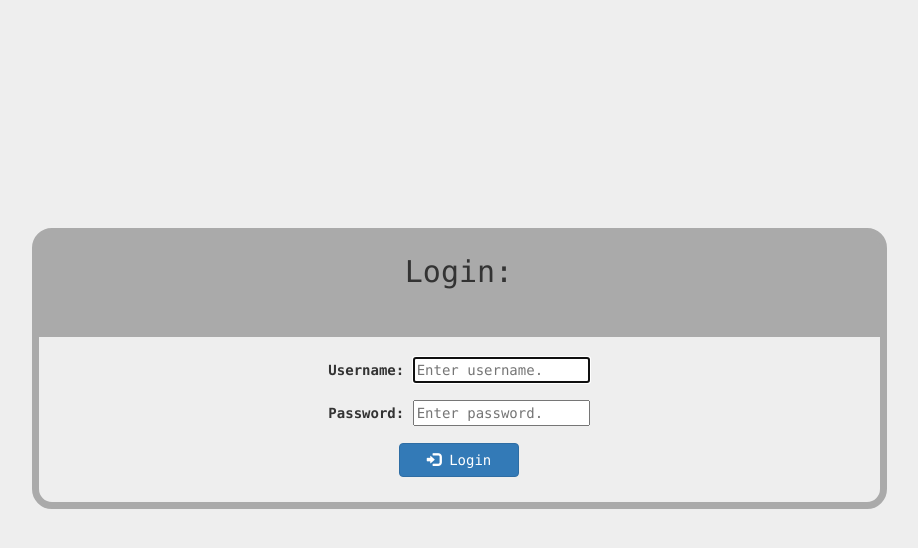
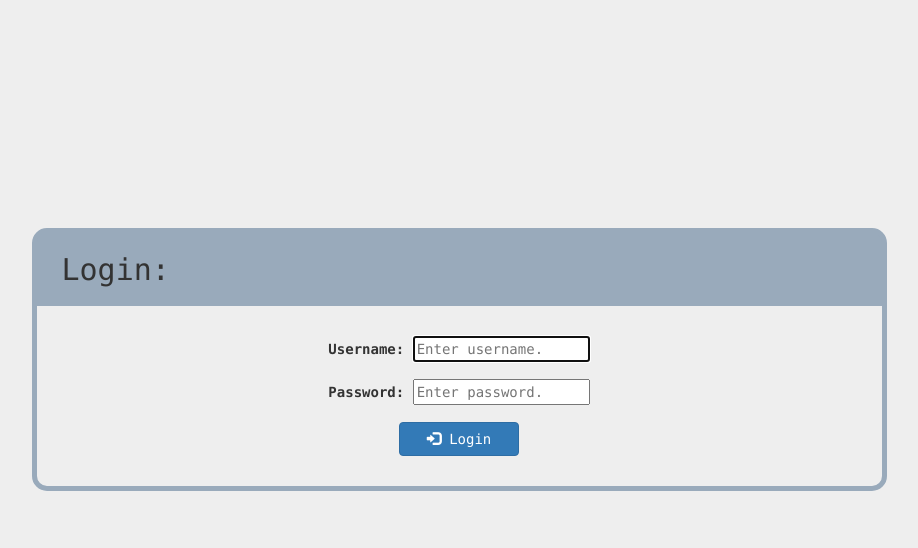
Before and after one commit to mcoyle74/codeup.dev, a PHP site: page /login.php in a window 1280 px wide. Shown: the top 548 px of the page, without its empty margins (181-1099 px from the left). Run offline with PHP 8.4, Linux system fonts and the light colour scheme; some libraries are stand-ins or nearby versions.

Commit message:
Finished styling login page and fixed failed login message so that the div is hidden until the message is output.

```diff
--- a/public/css/site.css
+++ b/public/css/site.css
@@ -4,23 +4,23 @@ body {
 }
 
 #form-head, #form-body {
-	padding: 0 25px 25px 25px;
 	margin: 0 auto;
 	width: 75%;
-	text-align: center;
 }
 
 #form-head {
 	margin-top: 20%;
-	background-color: #aaa;
-	border: 7px solid #aaa;
-	border-radius: 20px 20px 0 0;
+	padding-left: 25px;
+	background-color: #9ab;
+	border: 5px solid #9ab;
+	border-radius: 15px 15px 0 0;
 }
 
 #form-body {
-	padding-top: 20px;
-	border: 7px solid #aaa;
-	border-radius: 0 0 20px 20px;
+	text-align: center;
+	padding: 30px;
+	border: 5px solid #9ab;
+	border-radius: 0 0 15px 15px;
 }
 
 #fail {
@@ -28,11 +28,16 @@ body {
 }
 
 #button-login {
-	width: 120px;
+	min-width: 120px;
 }
 
 #alert {
-	height: 50px;
+	opacity: 0;
 	width: 75%;
 	margin: 0 auto;
+	margin-top: 10px;
+	padding: 20px;
+	border: 2px solid #ebccd1;
+	border-radius: 10px;
+	text-align: center;
 }
--- a/public/login.php
+++ b/public/login.php
@@ -33,7 +33,6 @@ extract(pageController());
 	<title>Login</title>
 	<link rel="stylesheet" href="https://maxcdn.bootstrapcdn.com/bootstrap/3.3.6/css/bootstrap.min.css" integrity="sha384-1q8mTJOASx8j1Au+a5WDVnPi2lkFfwwEAa8hDDdjZlpLegxhjVME1fgjWPGmkzs7" crossorigin="anonymous">
 	<link rel="stylesheet" type="text/css" href="/css/site.css">
-
 </head>
 <body>
 	<div class="container">
@@ -53,8 +52,8 @@ extract(pageController());
 					<button class="btn btn-primary" type="submit" id="button-login"> <span class="glyphicon glyphicon-log-in"></span> Login </button>
 				</form>
 			</div>
-		<div id="alert">
-			<p id="fail"><?= $fail ?></p>
+		<div class="alert, alert-danger" id="alert" role="alert">
+			<?= $fail ?>
 		</div>
 	</div>
 	<script src="https://ajax.googleapis.com/ajax/libs/jquery/1.11.3/jquery.min.js"></script>
@@ -64,9 +63,8 @@ extract(pageController());
 			"use strict";
 
 			var alert = $('#alert');
-			var ptag = $('#fail');
-			if (ptag[0].innerText != '') {
-				alert.addClass('alert, alert-danger').attr('role=\"alert\"');
+			if (alert[0].innerText != '') {
+				alert.css('opacity', '1');
 			}
 		}());
 	</script>
```
